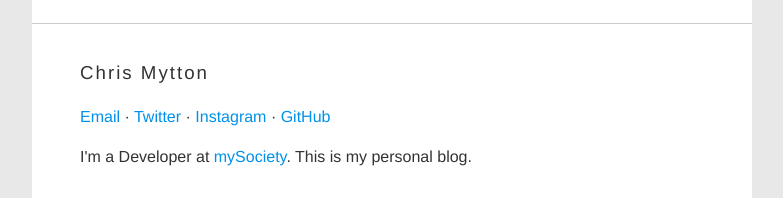
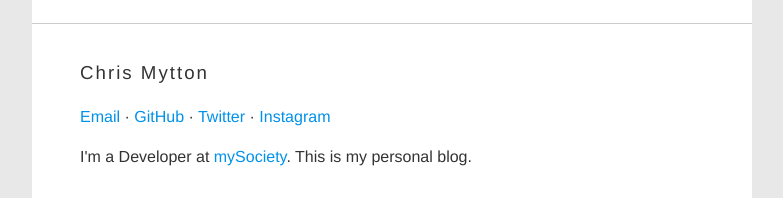
Before and after one commit to chrismytton/chrismytton.github.io, a Jekyll site: the page built from index.html, in a window 1280 px wide and 900 px high, scrolled down 1861 px. Shown: the part 699-897 px from the top of the window, without its empty margins (248-1031 px from the left). Built offline with Jekyll 4.4.1, drawn with Linux system fonts in a browser that asks for light colours.

Commit message:
Reorder footer links

```diff
--- a/_layouts/default.html
+++ b/_layouts/default.html
@@ -32,9 +32,9 @@
       <h3 class="logo">{{ site.title }}</h3>
       <p>
         <a href="mailto:{{ site.email }}">Email</a> &middot;
+        <a href="https://github.com/{{ site.username }}">GitHub</a> &middot;
         <a href="https://twitter.com/{{ site.username }}">Twitter</a> &middot;
-        <a href="https://www.instagram.com/{{ site.username }}/">Instagram</a> &middot;
-        <a href="https://github.com/{{ site.username }}">GitHub</a>
+        <a href="https://www.instagram.com/{{ site.username }}/">Instagram</a>
       </p>
       <p>
       I'm a Developer at <a href="https://www.mysociety.org/">mySociety</a>.
```
